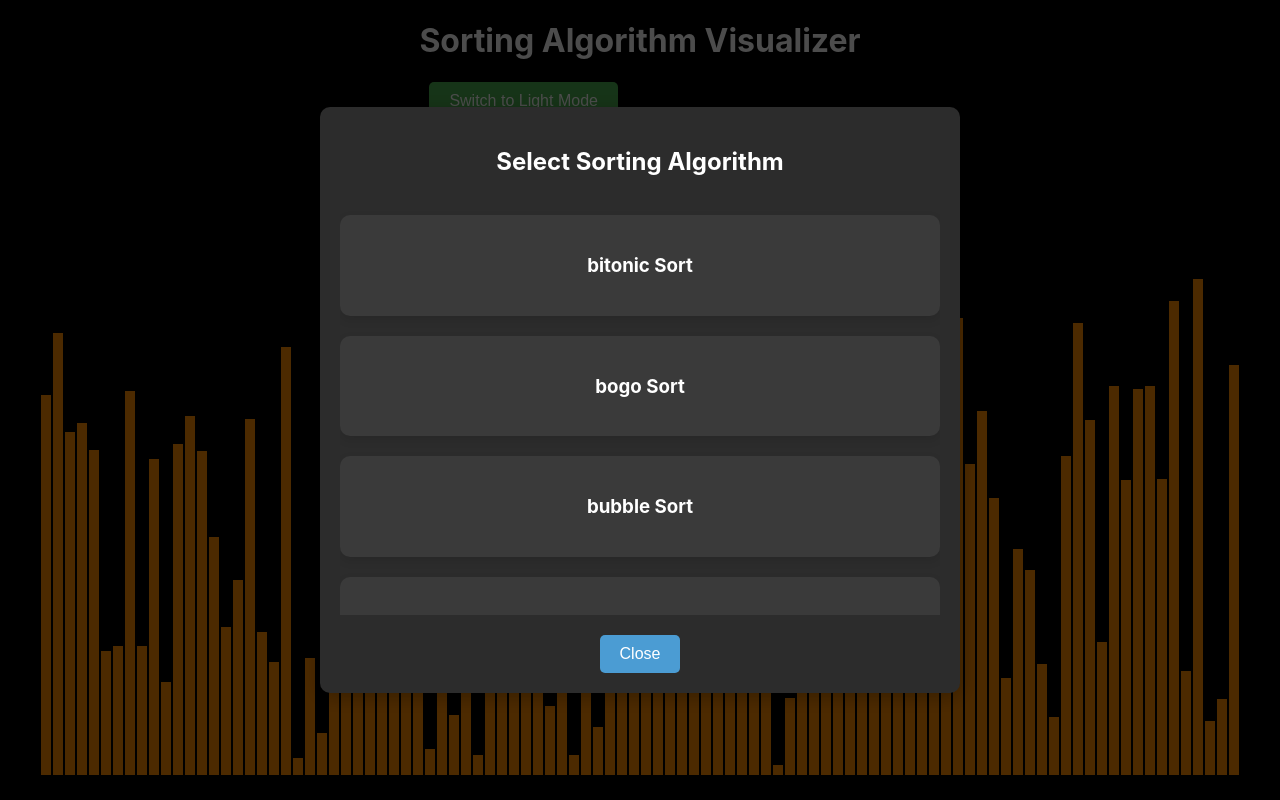
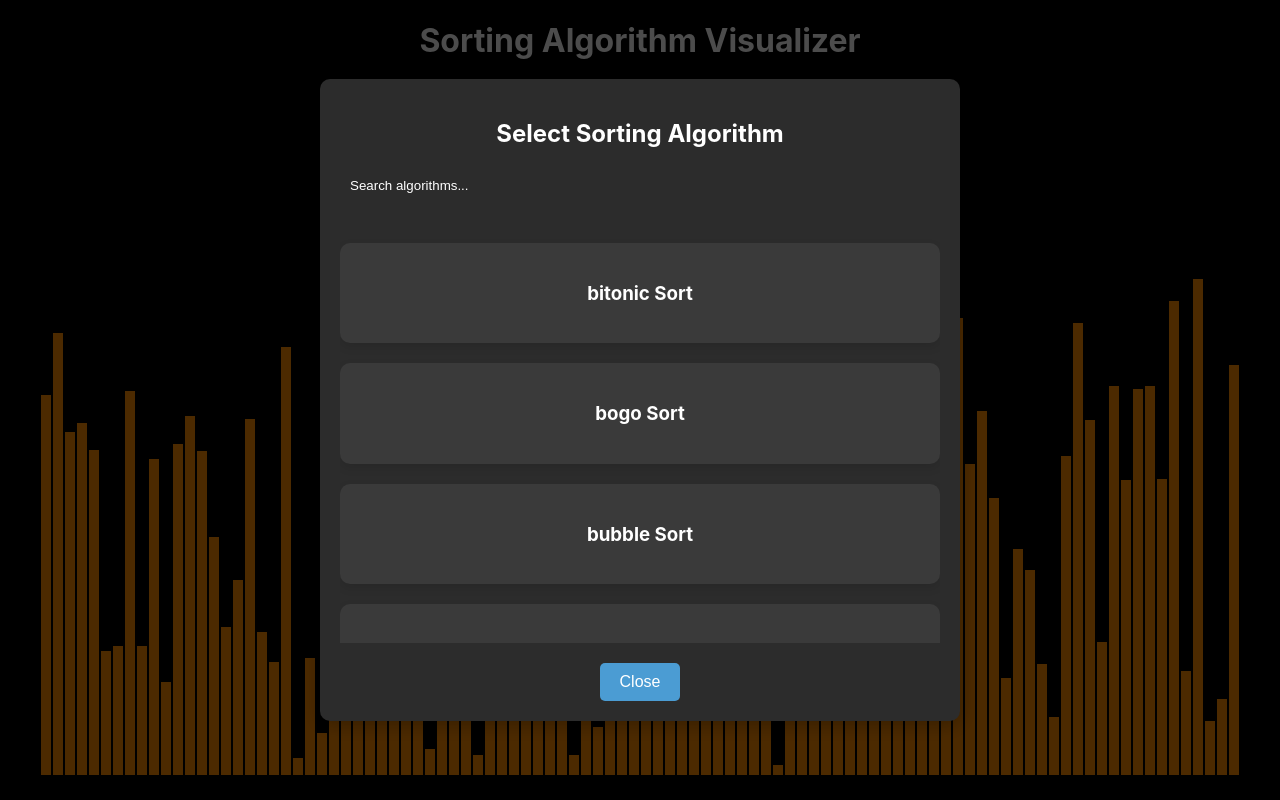
Before and after one commit to Frenxys/sorting-visualizer, a React (Create React App) app: page / in a window 1280 px wide. Both pictures are taken after a click on the button "Change Algorithm". Shown: the top 800 px of the page. Built offline with nearby package versions, Linux system fonts and the light colour scheme.

Commit message:
algorithm search function

```diff
--- a/src/components/AlgorithmModal.css
+++ b/src/components/AlgorithmModal.css
@@ -68,3 +68,17 @@
     font-size: 24px;
     color: #333;
 }
+.search-input {
+    margin-bottom: 20px;
+    padding: 10px;
+    border: 1px solid var(--border-color); /* Aggiungi un colore di bordo */
+    border-radius: 5px;
+    width: 100%; /* Larghezza al 100% */
+    box-sizing: border-box; /* Assicura che il padding non influisca sulla larghezza */
+    color: var(--text-color); /* Colore del testo */
+    background-color: var(--input-bg-color); /* Colore di sfondo per l'input */
+}
+
+.search-input::placeholder {
+    color: var(--placeholder-color); /* Colore del placeholder */
+}
--- a/src/components/AlgorithmModal.js
+++ b/src/components/AlgorithmModal.js
@@ -1,15 +1,28 @@
-import React from 'react';
+import React, { useState } from 'react';
 import './AlgorithmModal.css';
 
 const AlgorithmModal = ({ isOpen, algorithms, onClose, onSelect }) => {
+    const [searchTerm, setSearchTerm] = useState('');
+
     if (!isOpen) return null;
+
+    const filteredAlgorithms = algorithms.filter((algorithm) =>
+        algorithm.name.toLowerCase().includes(searchTerm.toLowerCase())
+    );
 
     return (
         <div className="modal-overlay">
             <div className="modal-content">
                 <h2>Select Sorting Algorithm</h2>
+                <input
+                    type="text"
+                    placeholder="Search algorithms..."
+                    value={searchTerm}
+                    onChange={(e) => setSearchTerm(e.target.value)}
+                    className="search-input"
+                />
                 <div className="algorithm-cards-container">
-                    {algorithms.map((algorithm) => (
+                    {filteredAlgorithms.map((algorithm) => (
                         <div
                             key={algorithm.name}
                             className="algorithm-card"
```
